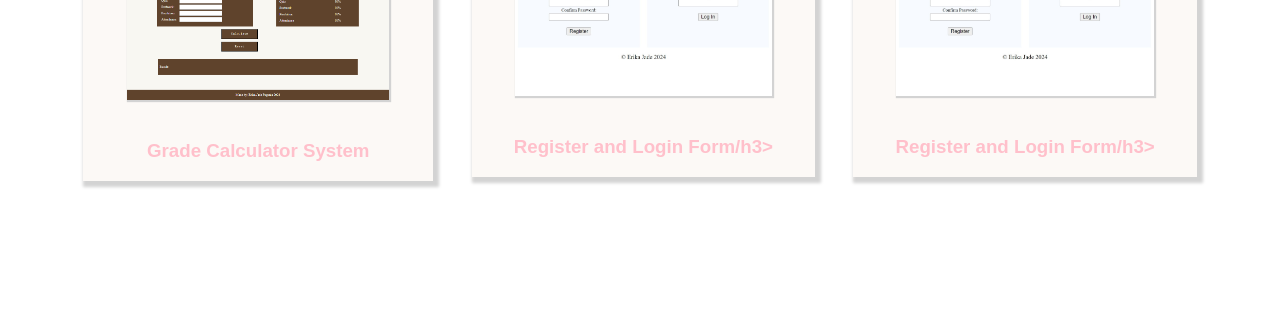
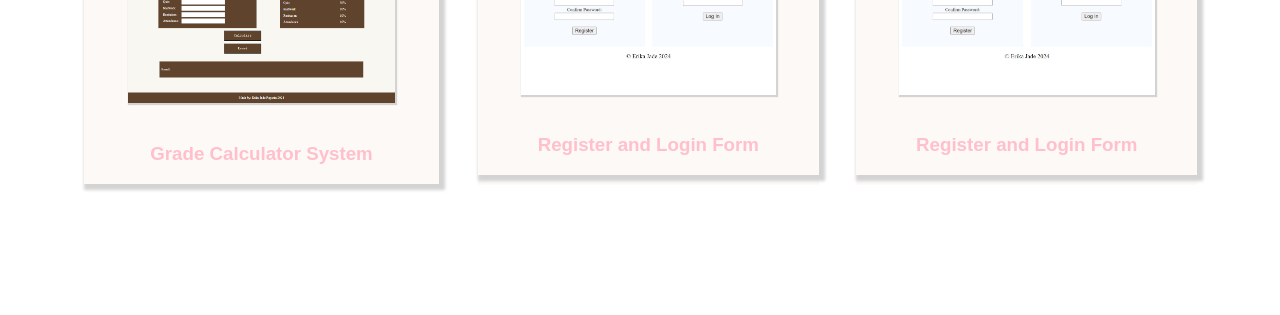
Before and after one commit to JadePegenia/ErikaJadePegenia, a plain HTML site: page index.html in a window 1280 px wide. Shown: the part 1200-1515 px from the top of the page. Drawn offline with Linux system fonts and the light colour scheme.

Commit message:
Update index.html

```diff
--- a/index.html
+++ b/index.html
@@ -72,7 +72,7 @@
                           </a>
                     </div>
                     <div>
-                        <h3 style ="color: pink">Register and Login Form/h3>
+                        <h3 style ="color: pink">Register and Login Form</h3>
                     </div>
                 </div>
             </div>
@@ -85,7 +85,7 @@
                           </a>
                     </div>
                     <div>
-                        <h3 style ="color: pink">Register and Login Form/h3>
+                        <h3 style ="color: pink">Register and Login Form</h3>
                     </div>
                 </div>
             </div>
```
